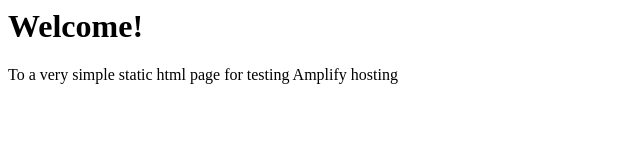
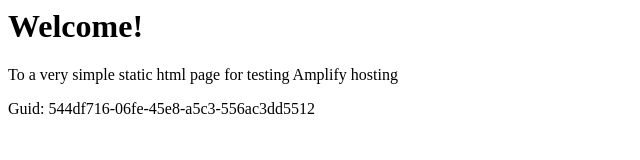
Before and after one commit to aws-aemilia-iad/Github-PR-Commit-Integration-Test-DoNotTouch-v1-preprod-us-east-1, a website: page src/index.html in a window 1280 px wide. Shown: the whole page, without its empty margins (0-640 px from the left). Drawn offline with Linux system fonts and the light colour scheme.

Commit message:
commit from integ tests

```diff
--- a/src/index.html
+++ b/src/index.html
@@ -1,3 +1,5 @@
+
+
 <html lang="en">
 
 <head>
@@ -10,6 +12,6 @@
 <body>
     <h1>Welcome!</h1>
     <p>To a very simple static html page for testing Amplify hosting</p>
-</body>
+    <p>Guid: 544df716-06fe-45e8-a5c3-556ac3dd5512</p></body>
 
 </html>
```
